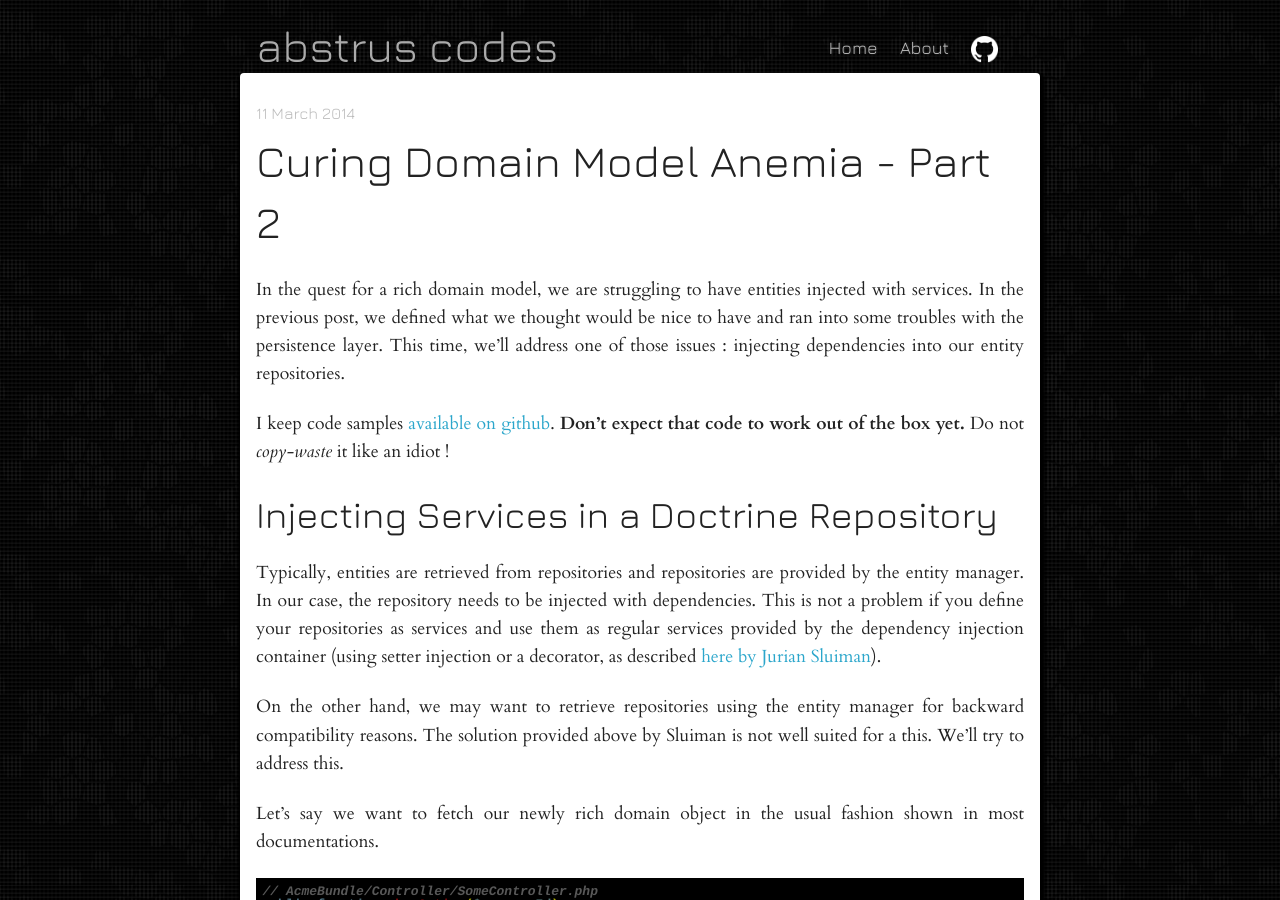
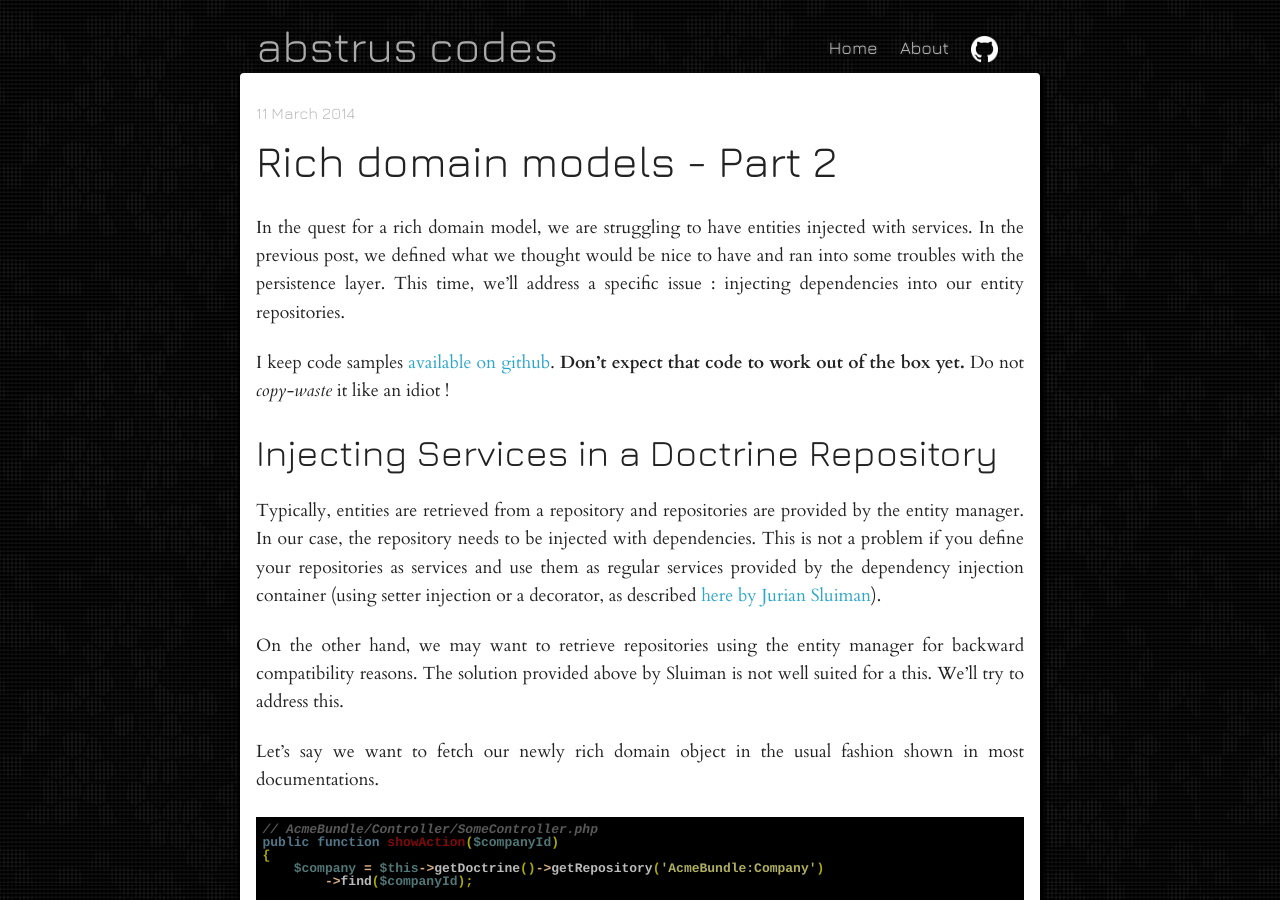
Before and after one commit to abstrus/abstrus.github.io, a Jekyll site: the page built from _posts/2014-03-11-rich-domain-models-part-2.md, in a window 1280 px wide and 900 px high. Built offline with Jekyll 4.4.1, drawn with Linux system fonts in a browser that asks for light colours; Markdown is read by kramdown in place of the engine named in the settings; comment, search, counter and statistics services are not loaded; some of the changed text lies outside the part shown.

Commit message:
re-titled

```diff
--- a/_posts/2014-03-11-rich-domain-models-part-2.md
+++ b/_posts/2014-03-11-rich-domain-models-part-2.md
@@ -1,11 +1,11 @@
 ---
 layout: post
-title:  Curing Domain Model Anemia - Part 2
+title:  Rich domain models - Part 2
 ---
 
 In the quest for a rich domain model, we are struggling to have entities injected with services.
 In the previous post, we defined what we thought would be nice to have and ran
-into some troubles with the persistence layer.  This time, we'll address one of those issues :
+into some troubles with the persistence layer.  This time, we'll address a specific issue :
 injecting dependencies into our entity repositories.
 
 I keep code samples [available on github](https://github.com/abstrus/AbstrusRichModelBundle).
@@ -13,7 +13,7 @@ I keep code samples [available on github](https://github.com/abstrus/AbstrusRich
 
 ## Injecting Services in a Doctrine Repository
 
-Typically, entities are retrieved from repositories and repositories are provided by the entity
+Typically, entities are retrieved from a repository and repositories are provided by the entity
 manager.  In our case, the repository needs to be injected with dependencies.  This is not a problem
 if you define your repositories as services and use them as regular services provided by the
 dependency injection container (using setter injection or a decorator, as described [here by Jurian
@@ -129,7 +129,7 @@ class CustomRepositoryPass implements CompilerPassInterface
 }
 {% endhighlight %}
 
-And define your custom repositories injected with services like this:
+and define your custom repositories injected with services like this:
 
 {% highlight yaml startinline %}
 # AcmeBundle/Resources/config/services.yml
```
Also changed, not shown: other parts of _posts/2014-03-11-rich-domain-models-part-2.md (+1 -1 lines), _posts/2014-03-10-rich-domain-models-part-1.md (+3 -2 lines), _posts/2014-03-13-rich-domain-models-part-3.md (+1 -1 lines).
